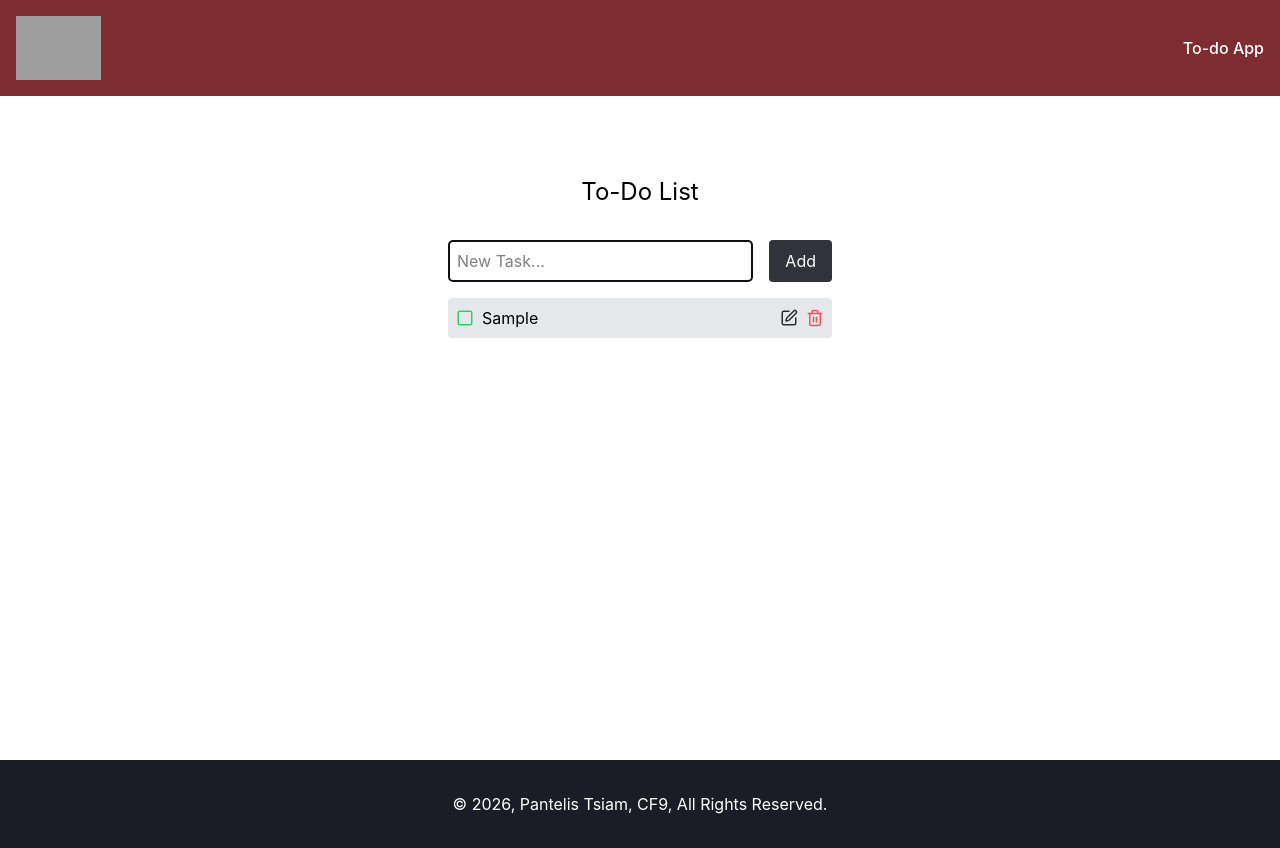
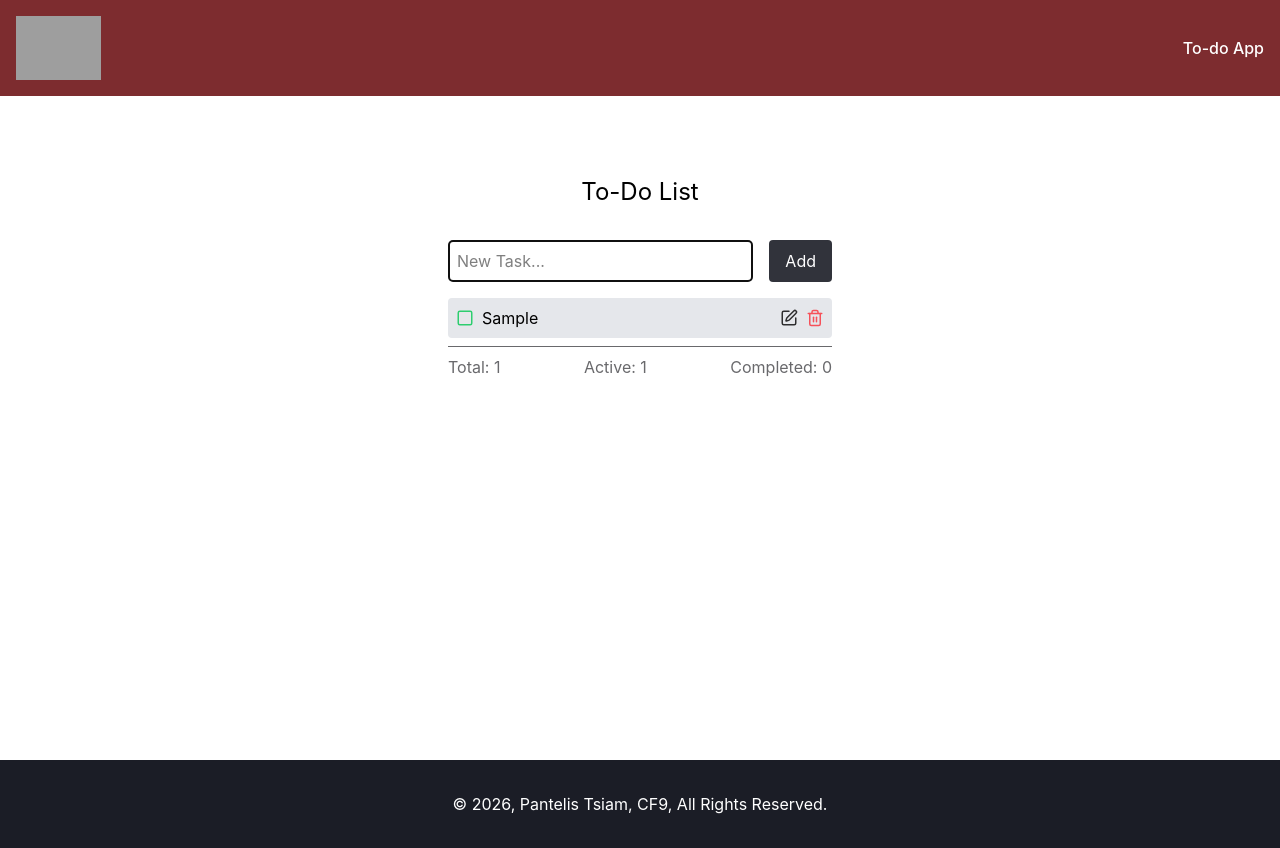
Before and after one commit to PantelisTs/cf9-react-todo-app, a React (Vite) app: page / in a window 1280 px wide. Both pictures are taken after typing "Sample" into the empty fields and a click on the button "Add". Built offline with nearby package versions, Linux system fonts and the light colour scheme; grey boxes are pictures that could not be loaded.

Commit message:
feat(todo): add TodoStats component

```diff
--- a/src/features/todo/TodoApp.tsx
+++ b/src/features/todo/TodoApp.tsx
@@ -2,6 +2,7 @@
 import {useRef} from "react";
 import {useTodos} from "./hooks/useTodos.ts";
 import TodoList from "./TodoList.tsx";
+import TodoStats from "./TodoStats.tsx";
 
 
 const TodoApp = () => {
@@ -29,6 +30,8 @@
                     onDelete={deleteTodo}
                 />
 
+                <TodoStats todos={todos} />
+
             </div>
         </>
     )
--- /dev/null
+++ b/src/features/todo/TodoStats.tsx
@@ -0,0 +1,25 @@
+import type {TodoStatsProps} from "./types.ts";
+
+const TodoStats = ({todos}: TodoStatsProps) => {
+
+    const total = todos.length;
+
+    const completed = todos.filter(t => t.completed).length;
+
+    const active = total - completed;
+
+    return (
+        <>
+            {total > 0 && (
+                    <div className="flex justify-between border-t pt-2 mt-2 text-cf-gray">
+                        <span>Total: {total}</span>
+                        <span>Active: {active}</span>
+                        <span>Completed: {completed}</span>
+
+                    </div>
+                )}
+        </>
+    )
+}
+
+export default TodoStats;
--- a/src/features/todo/types.ts
+++ b/src/features/todo/types.ts
@@ -16,3 +16,7 @@
     onEdit: (id: number, newText: string) => void;
     onDelete: (id: number) => void;
 }
+
+export type TodoStatsProps = {
+    todos: Todo[]
+}
```
